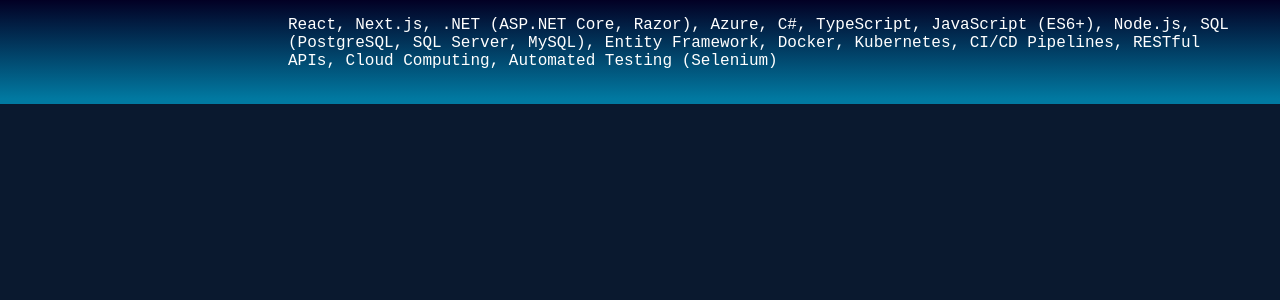
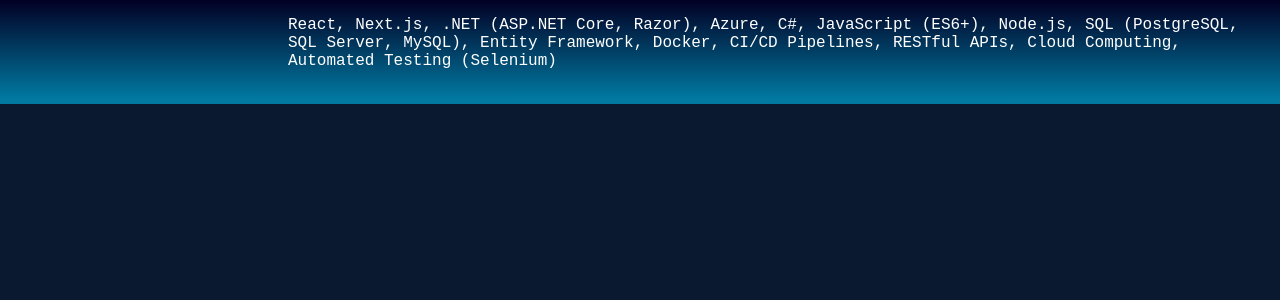
Before and after one commit to zep1994/thomas-matlock, a Next.js app in the folder frontend/: page /skills in a window 1280 px wide. Shown: the top 300 px of the page. Built offline with nearby package versions, Linux system fonts and the light colour scheme.

Commit message:
Minor Fixes

```diff
--- a/frontend/pages/index.js
+++ b/frontend/pages/index.js
@@ -115,7 +115,7 @@
               driving innovation, and delivering high-impact technical solutions.
               </p>
               <button type="button" className={styles.btn}>
-                <a href="Thomas Matlock Resume 2023.pdf" target="_blank">
+                <a href="Thomas Matlock Resume.pdf" target="_blank">
                   CHECK OUT MY RESUME
                 </a>
               </button>
@@ -326,7 +326,7 @@
                             MThree{" "}
                             <a
                               target="_blank"
-                              href="https://morganstanley.com/"
+                              href="https://mthree.com/"
                             >
                               @MThree
                             </a>
@@ -366,7 +366,7 @@
                     Due to a couple apps going on the app stores, to the main repos, please email me
                     <a href="mailto:thomasmatlockbba@gmail.com" className={styles.emailLink}>
                       <img src="/images/gmail2.png" alt="Email Icon" Email Me />
-]                    </a>
+                    </a>
                   </span>
                 </div>
                 <div className={styles.workList}>
--- a/frontend/pages/skills.js
+++ b/frontend/pages/skills.js
@@ -5,9 +5,9 @@
   return (
         <div className={styles.mainContainer}>
             <p className={styles.content}>
-            React, Next.js, .NET (ASP.NET Core, Razor), Azure, C#, TypeScript,
+            React, Next.js, .NET (ASP.NET Core, Razor), Azure, C#,
             JavaScript (ES6+), Node.js, SQL (PostgreSQL, SQL Server, MySQL),
-            Entity Framework, Docker, Kubernetes, CI/CD Pipelines, RESTful APIs, Cloud Computing, Automated Testing (Selenium)
+            Entity Framework, Docker, CI/CD Pipelines, RESTful APIs, Cloud Computing, Automated Testing (Selenium)
             </p>
             <br />
         </div>
```
